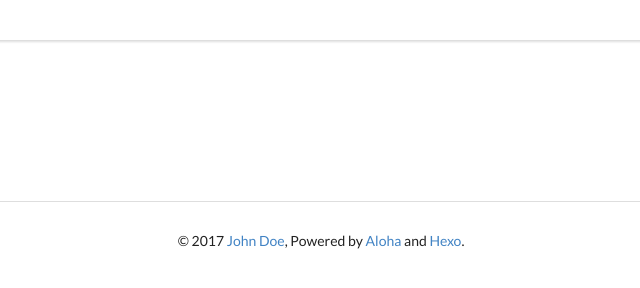
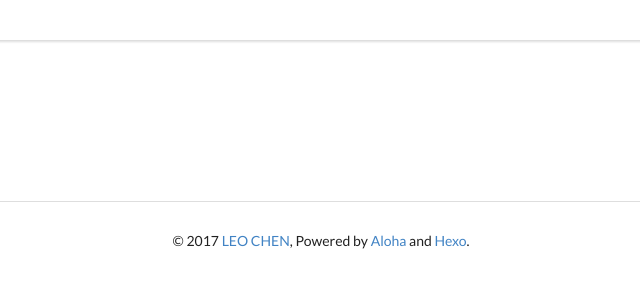
Before and after one commit to chenpeixuan/chenpeixuan.github.io, a plain HTML site: page index.html in a window 1280 px wide. Shown: the full height of the page, 319-959 px from the left. Drawn offline with nearby package versions, Linux system fonts and the light colour scheme.

Commit message:
Site updated: 2017-11-12 23:16:52

```diff
--- a/index.html
+++ b/index.html
@@ -22,7 +22,7 @@
   "@type": "Person",
   "email": "mailto:",
   "image": "",
-  "name": "John Doe",
+  "name": "LEO CHEN",
   "url": "http://yoursite.com"
 }
 </script>
@@ -71,7 +71,7 @@
                     <img class="ui medium bordered image" src="/images/avatar.jpg">
                 </div>
                 <div class="content">
-                    <a class="header">John Doe</a>
+                    <a class="header">LEO CHEN</a>
 
                 </div>
                 <div class="extra content">
@@ -185,7 +185,7 @@
         <div class="ui vertical footer segment">
     <div class="ui center aligned container">
         <div class="ui inverted section divider"></div>
-        &copy; 2017 <a href="/">John Doe</a>,
+        &copy; 2017 <a href="/">LEO CHEN</a>,
         Powered by <a href="https://github.com/henryhuang/hexo-theme-aloha" target="_blank">Aloha</a> and <a
                 href="http://hexo.io/" target="_blank">Hexo</a>.
     </div>
```
Also changed, not shown: 2017/11/08/hello-world/index.html (+3 -3 lines), 2017/11/12/Study-Markdown/index.html (+3 -3 lines), archives/2017/11/index.html (+3 -3 lines), archives/2017/index.html (+3 -3 lines), archives/index.html (+3 -3 lines).
